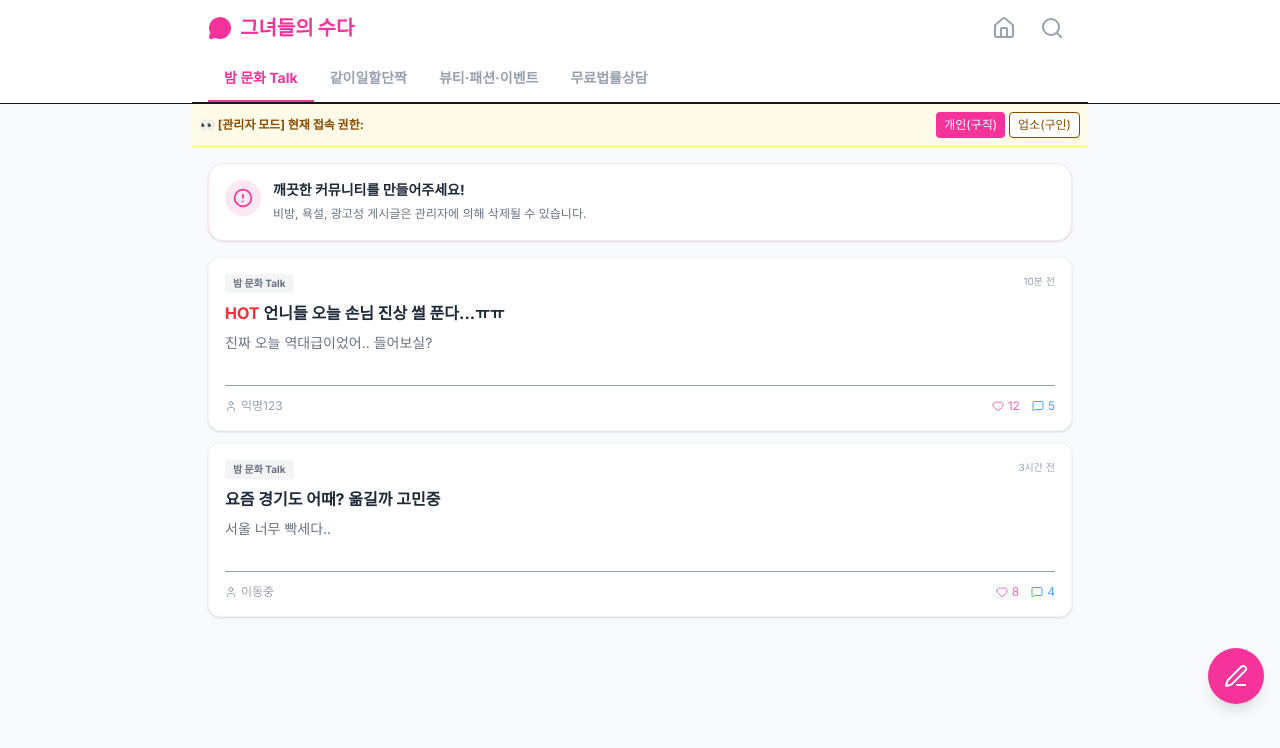
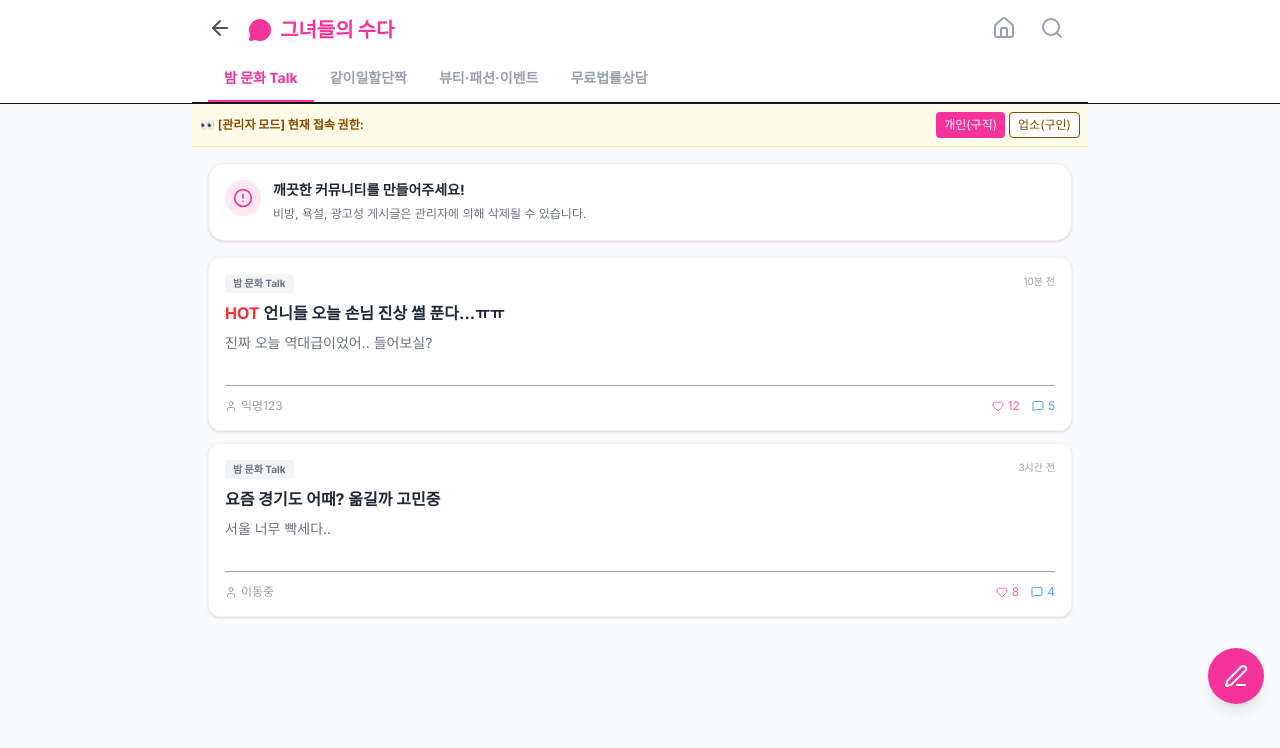
Before and after one commit to bizsetter7/coco-universe, a Next.js app: page /community in a window 1280 px wide. Shown: the top 748 px of the page. Built offline with nearby package versions, Linux system fonts and the light colour scheme.

Commit message:
홈 버튼 수정 및 타이틀 미세 조정

```diff
--- a/src/app/community/[id]/page.tsx
+++ b/src/app/community/[id]/page.tsx
@@ -74,7 +74,7 @@ export default function PostDetailPage() {
                 <button onClick={() => router.back()} className="p-2 -ml-2 text-gray-600">
                     <ArrowLeft size={24} />
                 </button>
-                <h1 className="text-base font-bold text-gray-800 truncate max-w-[200px]">{post.category}</h1>
+                <h1 className="text-base font-bold text-gray-800 truncate max-w-[200px] pt-1">{post.category}</h1>
                 <div className="flex gap-1">
                     <button onClick={() => router.push('/')} className="p-2 text-gray-400 hover:text-gray-600">
                         <Home size={24} />
--- a/src/app/community/page.tsx
+++ b/src/app/community/page.tsx
@@ -13,7 +13,8 @@ import {
     ChevronRight,
     User,
     Briefcase,
-    Home
+    Home,
+    ArrowLeft
 } from 'lucide-react';
 
 // --- Mock Data & Types ---
@@ -117,10 +118,15 @@ export default function CommunityPage() {
             {/* --- Top Navigation / Header --- */}
             <header className="bg-white border-b sticky top-0 z-10">
                 <div className="max-w-4xl mx-auto px-4 h-14 flex items-center justify-between">
-                    <h1 className="text-xl font-black text-pink-500 flex items-center gap-2">
-                        <MessageCircle className="fill-pink-500" size={24} />
-                        그녀들의 수다
-                    </h1>
+                    <div className="flex items-center gap-2">
+                        <button onClick={() => router.back()} className="p-2 -ml-2 text-gray-600">
+                            <ArrowLeft size={24} />
+                        </button>
+                        <h1 className="text-xl font-black text-pink-500 flex items-center gap-2 pt-1">
+                            <MessageCircle className="fill-pink-500" size={24} />
+                            그녀들의 수다
+                        </h1>
+                    </div>
                     <div className="flex gap-2">
                         <button onClick={() => router.push('/')} className="p-2 text-gray-400 hover:text-gray-600">
                             <Home size={24} />
--- a/src/app/community/write/page.tsx
+++ b/src/app/community/write/page.tsx
@@ -52,7 +52,11 @@ export default function WritePostPage() {
                 <button onClick={() => router.back()} className="p-2 -ml-2 text-gray-600">
                     <ArrowLeft size={24} />
                 </button>
-                <h1 className="text-base font-bold text-gray-800">글쓰기</h1>
+                <h1 className="text-base font-bold text-gray-800 pt-1">글쓰기</h1>
+                <div className="flex items-center gap-2">
+                    <button onClick={() => router.push('/')} className="text-gray-400 hover:text-gray-600">
+                        <Home size={24} />
+                    </button>
                     <button
                         onClick={handleSubmit}
                         className="px-4 py-1.5 bg-pink-500 text-white rounded-full text-sm font-bold shadow-sm hover:bg-pink-600 transition disabled:opacity-50"
@@ -60,6 +64,7 @@ export default function WritePostPage() {
                     >
                         등록
                     </button>
+                </div>
             </header>
 
             {/* Form */}
--- a/src/app/customer-center/page.tsx
+++ b/src/app/customer-center/page.tsx
@@ -40,7 +40,7 @@ export default function CustomerCenterPage() {
                         <button onClick={() => router.back()} className="text-gray-600">
                             <ArrowLeft size={24} />
                         </button>
-                        <h1 className="text-xl font-black text-gray-800 flex items-center gap-2">
+                        <h1 className="text-xl font-black text-gray-800 flex items-center gap-2 pt-1">
                             <Headphones className="text-pink-500" size={24} />
                             고객센터
                         </h1>
```
Lines whose indentation alone changed are shown as unchanged.
